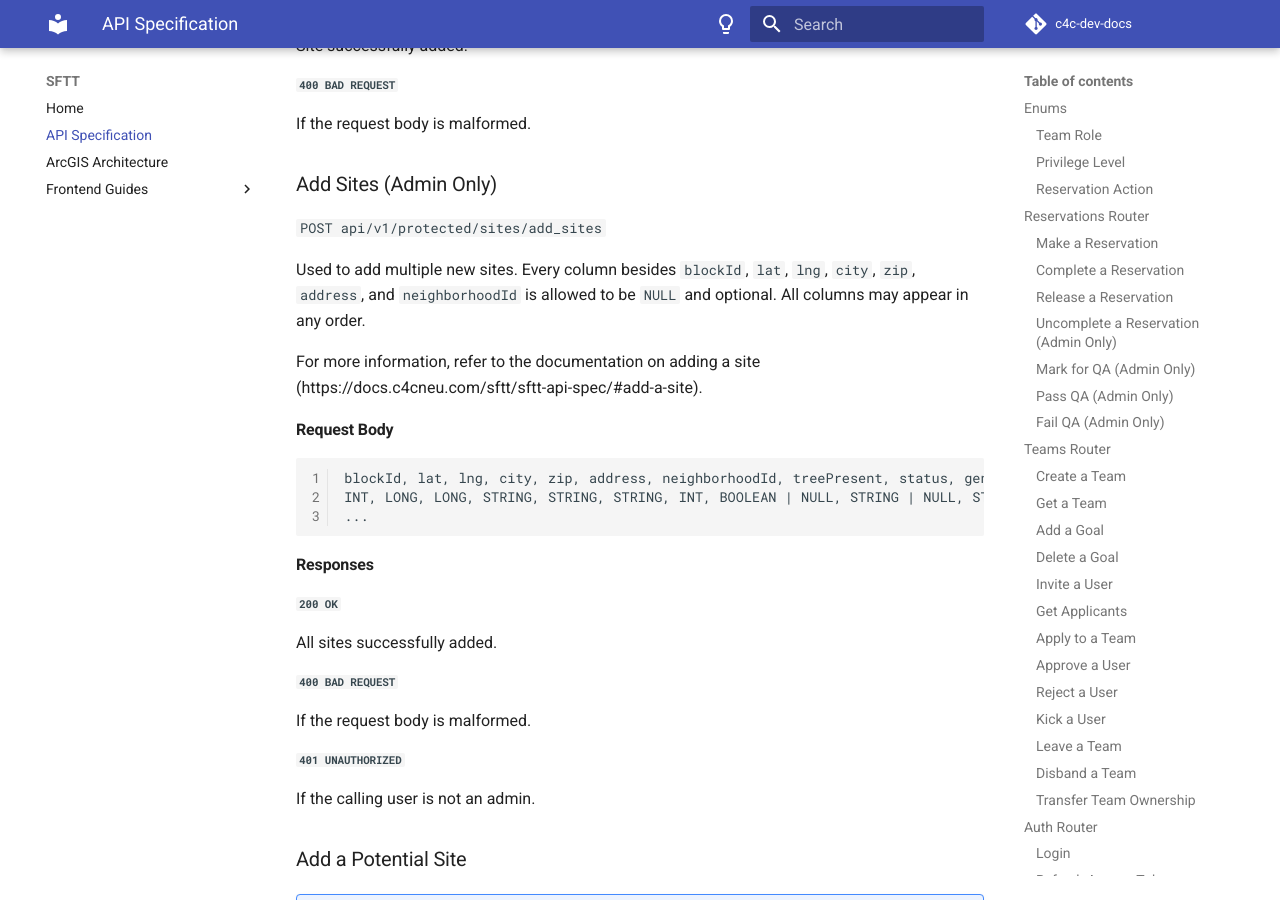
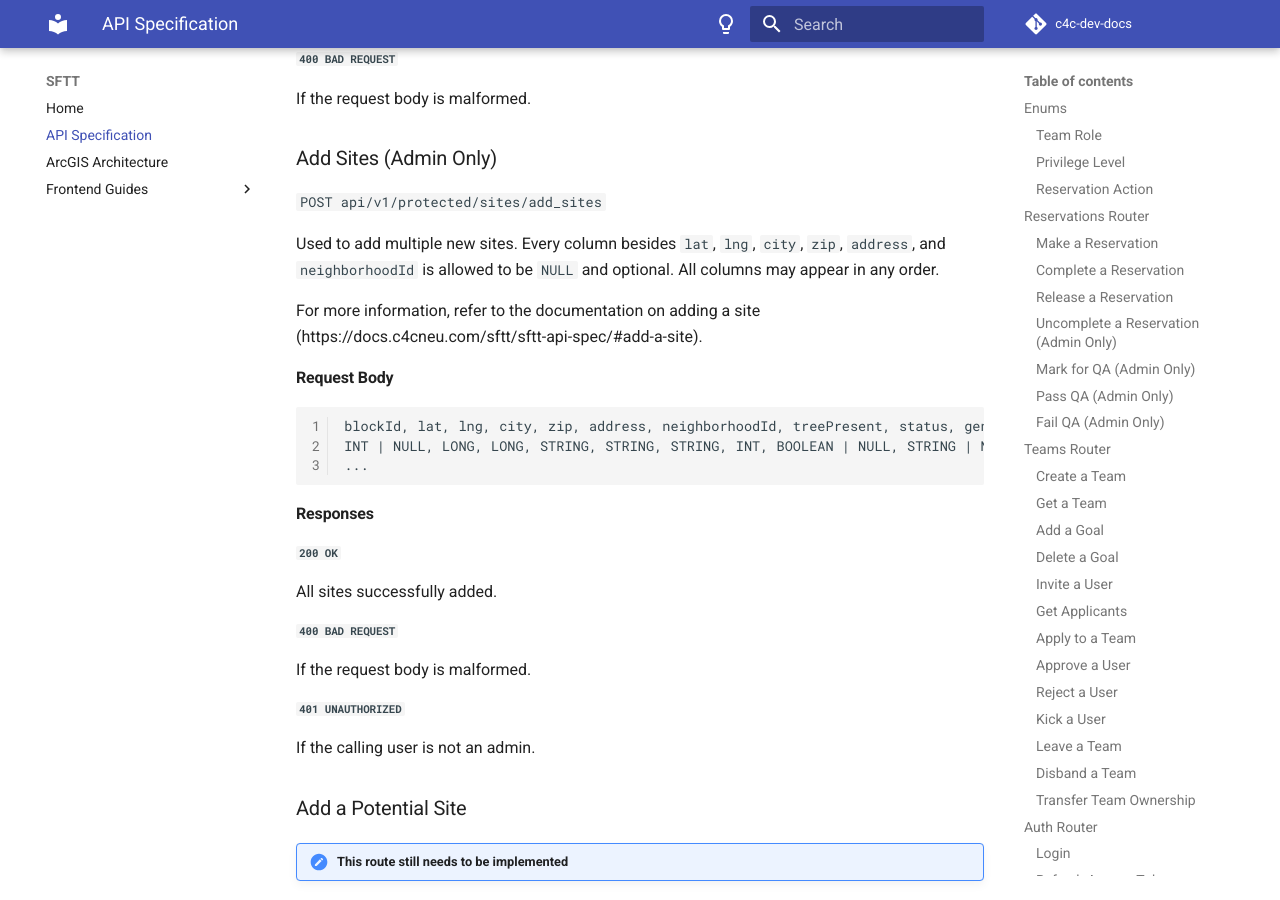
Before and after one commit to Code-4-Community/c4c-dev-docs, an MkDocs documentation site: the page built from docs/sftt/sftt-api-spec.md, in a window 1280 px wide and 900 px high, scrolled down 38642 px. Built offline with MkDocs 1.6.1 and Material for MkDocs 9.7.7, drawn with Linux system fonts in a browser that asks for light colours; comment, search, counter and statistics services are not loaded.

Commit message:
Update sftt-api-spec.md

````diff
--- a/docs/sftt/sftt-api-spec.md
+++ b/docs/sftt/sftt-api-spec.md
@@ -1691,7 +1691,7 @@
 
 ```json
 {
-    "blockId": INT,
+    "blockId": INT | NULL,
     "lat": LONG,
     "lng": LONG,
     "city": STRING,
@@ -1753,7 +1753,7 @@
 
 `POST api/v1/protected/sites/add_sites`
 
-Used to add multiple new sites. Every column besides `blockId`, `lat`, `lng`, `city`, `zip`, `address`, and `neighborhoodId` is allowed to be `NULL` and optional. All columns may appear in any order.
+Used to add multiple new sites. Every column besides `lat`, `lng`, `city`, `zip`, `address`, and `neighborhoodId` is allowed to be `NULL` and optional. All columns may appear in any order.
 
 For more information, refer to the documentation on adding a site (https://docs.c4cneu.com/sftt/sftt-api-spec/#add-a-site).
 
@@ -1761,7 +1761,7 @@
 
 ```
 blockId, lat, lng, city, zip, address, neighborhoodId, treePresent, status, genus, species, commonName, confidence, diameter, circumference, multistem, coverage, pruning, condition, discoloring, leaning, constrictingGrate, wounds, pooling, stakesWithWires, stakesWithoutWires, light, bicycle, bagEmpty, bagFilled, tape, suckerGrowth, siteType, sidewalkWidth, siteWidth, siteLength, material, raisedBed, fence, trash, wires, grate, stump, treeNotes, siteNotes
-INT, LONG, LONG, STRING, STRING, STRING, INT, BOOLEAN | NULL, STRING | NULL, STRING | NULL, STRING | NULL, STRING | NULL, STRING | NULL, DOUBLE | NULL, DOUBLE | NULL, BOOLEAN | NULL, STRING | NULL, STRING | NULL, STRING | NULL, BOOLEAN | NULL, BOOLEAN | NULL, BOOLEAN | NULL, BOOLEAN | NULL, BOOLEAN | NULL, BOOLEAN | NULL, BOOLEAN | NULL, BOOLEAN | NULL, BOOLEAN | NULL, BOOLEAN | NULL, BOOLEAN | NULL, BOOLEAN | NULL, BOOLEAN | NULL, STRING | NULL, STRING | NULL, DOUBLE | NULL, DOUBLE | NULL, STRING | NULL, BOOLEAN | NULL, BOOLEAN | NULL, BOOLEAN | NULL, BOOLEAN | NULL, BOOLEAN | NULL, BOOLEAN | NULL, STRING | NULL, STRING | NULL
+INT | NULL, LONG, LONG, STRING, STRING, STRING, INT, BOOLEAN | NULL, STRING | NULL, STRING | NULL, STRING | NULL, STRING | NULL, STRING | NULL, DOUBLE | NULL, DOUBLE | NULL, BOOLEAN | NULL, STRING | NULL, STRING | NULL, STRING | NULL, BOOLEAN | NULL, BOOLEAN | NULL, BOOLEAN | NULL, BOOLEAN | NULL, BOOLEAN | NULL, BOOLEAN | NULL, BOOLEAN | NULL, BOOLEAN | NULL, BOOLEAN | NULL, BOOLEAN | NULL, BOOLEAN | NULL, BOOLEAN | NULL, BOOLEAN | NULL, STRING | NULL, STRING | NULL, DOUBLE | NULL, DOUBLE | NULL, STRING | NULL, BOOLEAN | NULL, BOOLEAN | NULL, BOOLEAN | NULL, BOOLEAN | NULL, BOOLEAN | NULL, BOOLEAN | NULL, STRING | NULL, STRING | NULL
 ...
 ```
 
````
Also changed, not shown: other parts of docs/sftt/sftt-api-spec.md (+1 -1 lines).
